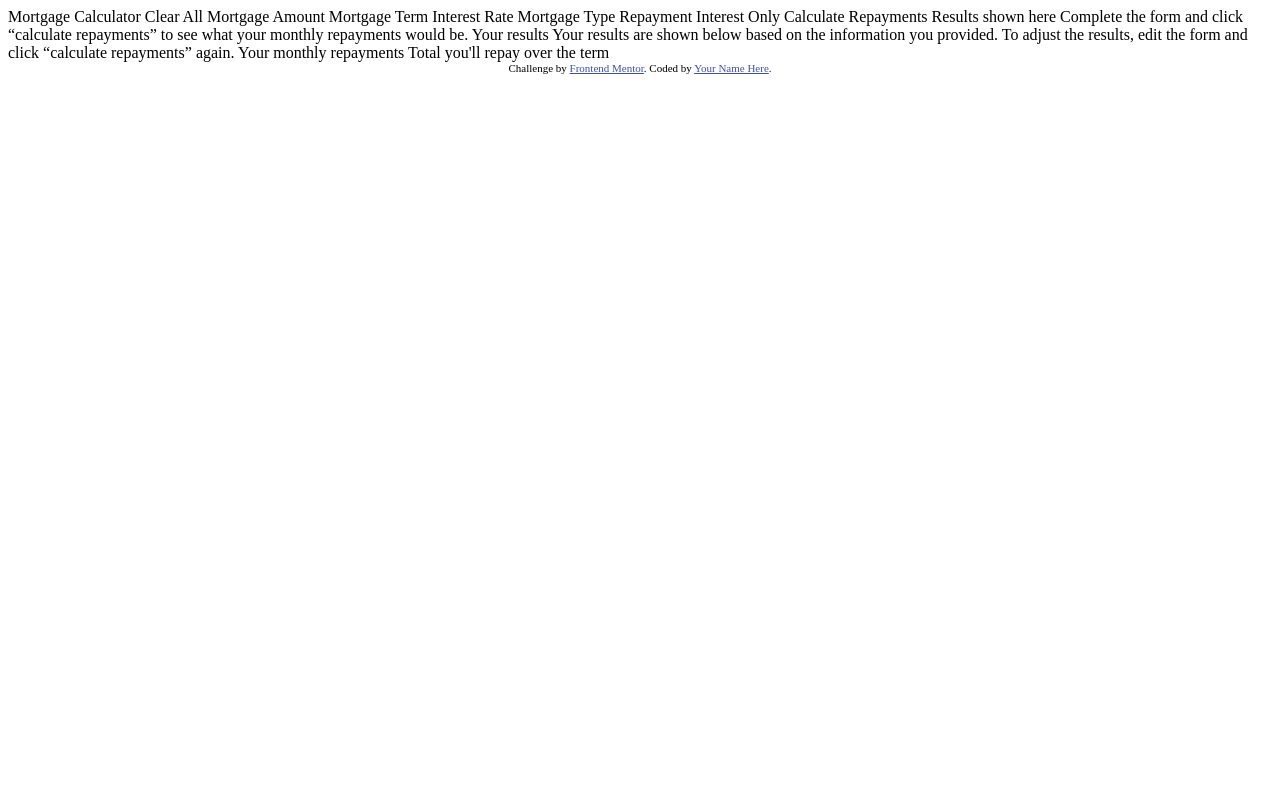
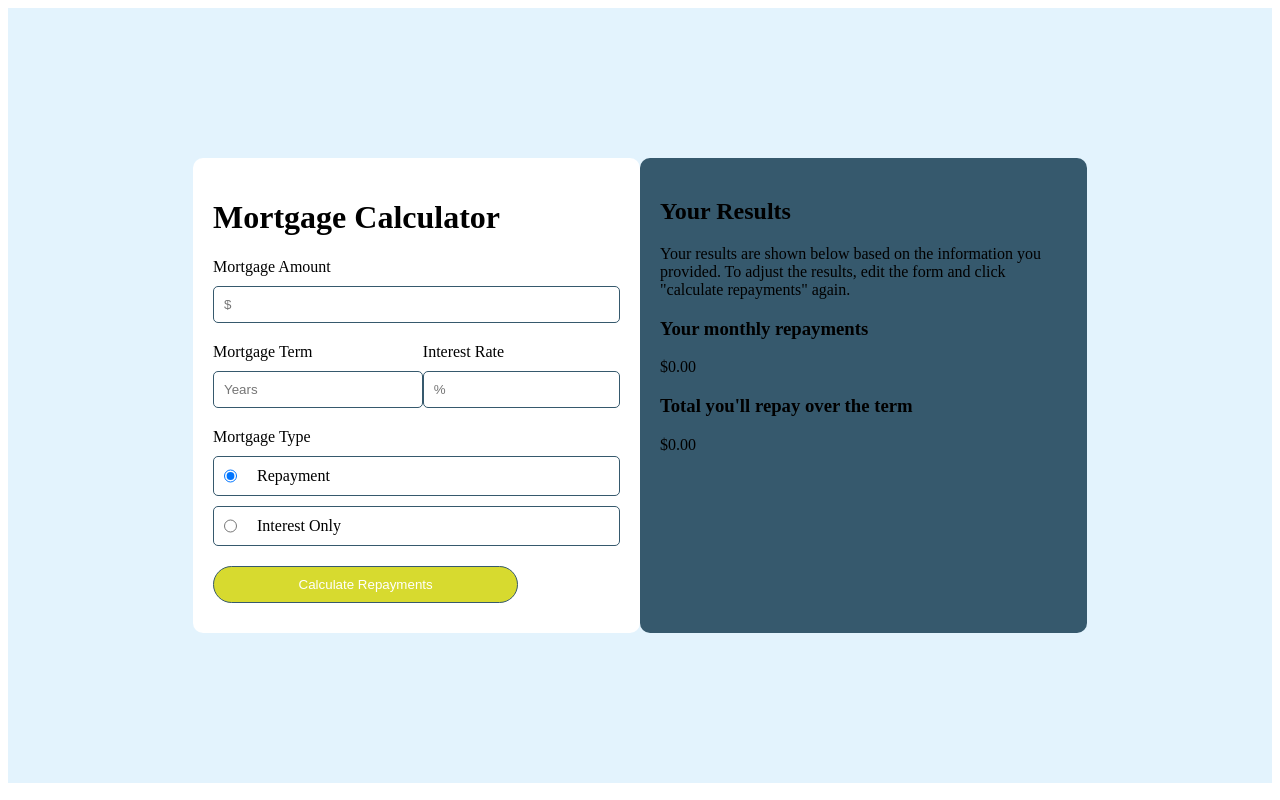
Before and after one commit to RsvsNeeraj0306/FrontendMentor, a plain HTML site: page Frontend-Mentor/mortgage-repayment-calculator-main/index.html in a window 1280 px wide. Drawn offline with Linux system fonts and the light colour scheme.

Commit message:
Addition of Mortage calculator

```diff
--- /dev/null
+++ b/Frontend-Mentor/mortgage-repayment-calculator-main/index.css
@@ -0,0 +1,95 @@
+
+:root{
+    box-sizing: border-box;
+}
+
+*, *::before, *::after{
+    box-sizing: inherit;
+}
+
+.main-container{
+    width: 100%;
+    padding: 150px 0;
+    background-color: hsl(202, 86%, 94%);
+}
+
+.sub-main-container{
+    display: flex;
+    justify-content: center;
+}
+
+input{
+    width: 100%;
+    padding: 10px;
+    margin: 10px 0;
+    border-radius: 5px;
+    border: 1px solid #36596d;
+}
+
+
+
+.mortage-form{
+    width: 447px;
+    background-color: white;
+    padding: 20px;
+    border-radius: 10px;
+}
+
+/* .placeholder-amount{
+    text-align: left;
+
+}
+
+.placeholder-term{
+    text-align: right;
+
+} */
+
+.mortage-container{
+    padding: 10px 0;
+    display: flex;
+    justify-content: space-between;
+    width: 100%;
+}
+
+.form-group{
+    padding: 10px,0;
+
+}
+
+.radio-group{
+    margin: 10px 0;
+    display: flex;
+    justify-content: column;
+    border: 1px solid #36596d;
+    border-radius: 5px;
+}
+
+.radio-input{
+    margin: 10px;
+    width: auto;
+    padding: 10px;
+}
+
+.radio-label{
+    margin: 10px;
+
+}
+
+button{
+    width: 75%;
+    padding: 10px;
+    margin: 10px 0;
+    border-radius: 60px;
+    border: 1px solid #36596d;
+    background-color:hsl(61, 70%, 52%);
+    color: white;
+}
+
+.mortage-results{
+    width: 447px;
+    background-color:#36596d;
+    padding: 20px;
+    border-radius: 10px;
+
+}
--- a/Frontend-Mentor/mortgage-repayment-calculator-main/index.html
+++ b/Frontend-Mentor/mortgage-repayment-calculator-main/index.html
@@ -2,60 +2,75 @@
 <html lang="en">
 <head>
   <meta charset="UTF-8">
-  <meta name="viewport" content="width=device-width, initial-scale=1.0"> <!-- displays site properly based on user's device -->
+  <meta name="viewport" content="width=device-width, initial-scale=1.0">
 
-  <link rel="icon" type="image/png" sizes="32x32" href="./assets/images/favicon-32x32.png">
-
-  <title>Frontend Mentor | Mortgage repayment calculator</title>
-
-  <!-- Feel free to remove these styles or customise in your own stylesheet 👍 -->
-  <style>
-    .attribution { font-size: 11px; text-align: center; }
-    .attribution a { color: hsl(228, 45%, 44%); }
-  </style>
+  <title>Mortgage Repayment Calculator</title>
+  <link rel="stylesheet" href="index.css">
+  <script src="index.js"></script>
 </head>
 <body>
 
-  Mortgage Calculator
-  Clear All
+  <div class="main-container">
+    <div class="sub-main-container">
+        <div class="mortage-form">
+          <h1>Mortgage Calculator</h1>
+          <form id="mortgage-form">
+            <div class="mortage-amount">
+              <div class="form-group">
+                <label for="mortgage-amount">Mortgage Amount</label>
+                <input type="number" id="mortgage-amount" name="mortgage-amount" placeholder="$" class="placeholder-amount" required>
+              </div>
+            </div>
 
-  Mortgage Amount
+            <div class ="mortage-container">
+              <div class="form-group">
+                <label for="mortgage-term">Mortgage Term</label>
+                <input type="number" id="mortgage-term" name="mortgage-term" placeholder="Years" class="placeholder-term" required>
+              </div>
+              <div class="form-group">
+                <label for="interest-rate">Interest Rate</label>
+                <input type="number" step="0.01" id="interest-rate" name="interest-rate" placeholder="%" class="placeholder-term" required>
+              </div>
+            </div>
 
-  Mortgage Term
+            <div class="mortgage-type">
+              <label for="mortgage-type">Mortgage Type</label>
+              <div class="radio-group">
+                <input type="radio" id="repayment" name="mortgage-type" value="repayment" class="radio-input" checked>
+                <label for="repayment" class="radio-label">Repayment</label>
+              </div>
+              <div class="radio-group">
+                <input type="radio" id="interest-only" name="mortgage-type" value="interest-only" class="radio-input">
+                <label for="interest-only" class="radio-label">Interest Only</label>
+              </div>
+            </div>
 
-  Interest Rate
+            <div class="form-group">
+              <button type="button" onclick="calculateAndDisplayResults()">Calculate Repayments</button>
+            </div>
+          </form>
+        </div>
 
-  Mortgage Type
-  Repayment
-  Interest Only
+        <div class="mortage-results">
+          <h2>Your Results</h2>
+          <p>Your results are shown below based on the information you provided. To adjust the results, edit the form and click "calculate repayments" again.</p>
+          <div class="results">
+            <div class="result">
+              <h3>Your monthly repayments</h3>
+              <p id="monthly-repayment">$0.00</p>
+            </div>
+            <div class="result">
+              <h3>Total you'll repay over the term</h3>
+              <p id="total-repayment">$0.00</p>
+            </div>
+          </div>
+        </div>
+    </div>
+  </div>
 
-  Calculate Repayments
+  <script>
 
-  <!-- Empty results start -->
+  </script>
 
-  Results shown here
-
-  Complete the form and click “calculate repayments” to see what
-  your monthly repayments would be.
-
-  <!-- Empty results end -->
-
-  <!-- Completed results start -->
-
-  Your results
-
-  Your results are shown below based on the information you provided.
-  To adjust the results, edit the form and click “calculate repayments” again.
-
-  Your monthly repayments
-
-  Total you'll repay over the term
-
-  <!-- Completed results end -->
-
-  <div class="attribution">
-    Challenge by <a href="https://www.frontendmentor.io?ref=challenge">Frontend Mentor</a>.
-    Coded by <a href="#">Your Name Here</a>.
-  </div>
 </body>
 </html>
--- /dev/null
+++ b/Frontend-Mentor/mortgage-repayment-calculator-main/index.js
@@ -0,0 +1,57 @@
+// Function to calculate the EMI (Equated Monthly Installment) for repayment mortgage
+function calculateEMI(loanAmount, interestRate, loanTenure) {
+    let monthlyInterestRate = interestRate / 12 / 100;
+    let numberOfMonths = loanTenure * 12;
+
+    let emi = loanAmount * monthlyInterestRate * Math.pow(1 + monthlyInterestRate, numberOfMonths) / (Math.pow(1 + monthlyInterestRate, numberOfMonths) - 1);
+
+    return emi.toFixed(2);
+}
+
+// Function to calculate the interest-only payment
+function calculateInterestOnly(loanAmount, interestRate) {
+    let monthlyInterestRate = interestRate / 12 / 100;
+    let monthlyPayment = loanAmount * monthlyInterestRate;
+
+    return monthlyPayment.toFixed(2);
+}
+
+// Function to calculate the total payment and total interest
+function calculateLoanDetails(loanAmount, interestRate, loanTenure, isInterestOnly) {
+    let emi, totalPayment;
+
+    if (isInterestOnly) {
+        emi = calculateInterestOnly(loanAmount, interestRate);
+        totalPayment = (emi * loanTenure * 12 + loanAmount).toFixed(2); // total payment is all interest payments plus the principal
+    } else {
+        emi = calculateEMI(loanAmount, interestRate, loanTenure);
+        totalPayment = (emi * loanTenure * 12).toFixed(2); // total payment is EMI * number of months
+    }
+
+    return {
+        emi: emi,
+        totalPayment: totalPayment
+    };
+}
+
+// Function to calculate and display the results
+function calculateAndDisplayResults() {
+    // Get form values
+    let loanAmount = parseFloat(document.getElementById('mortgage-amount').value);
+    let interestRate = parseFloat(document.getElementById('interest-rate').value);
+    let loanTenure = parseFloat(document.getElementById('mortgage-term').value);
+    let isInterestOnly = document.getElementById('interest-only').checked; // Check if interest-only option is selected
+
+    // Validate the inputs
+    if (isNaN(loanAmount) || isNaN(interestRate) || isNaN(loanTenure)) {
+        alert("Please enter valid numbers for all fields.");
+        return;
+    }
+
+    // Calculate loan details based on mortgage type
+    let loanDetails = calculateLoanDetails(loanAmount, interestRate, loanTenure, isInterestOnly);
+
+    // Update the results in the HTML
+    document.getElementById('monthly-repayment').textContent = `$${loanDetails.emi}`;
+    document.getElementById('total-repayment').textContent = `$${loanDetails.totalPayment}`;
+}
```
